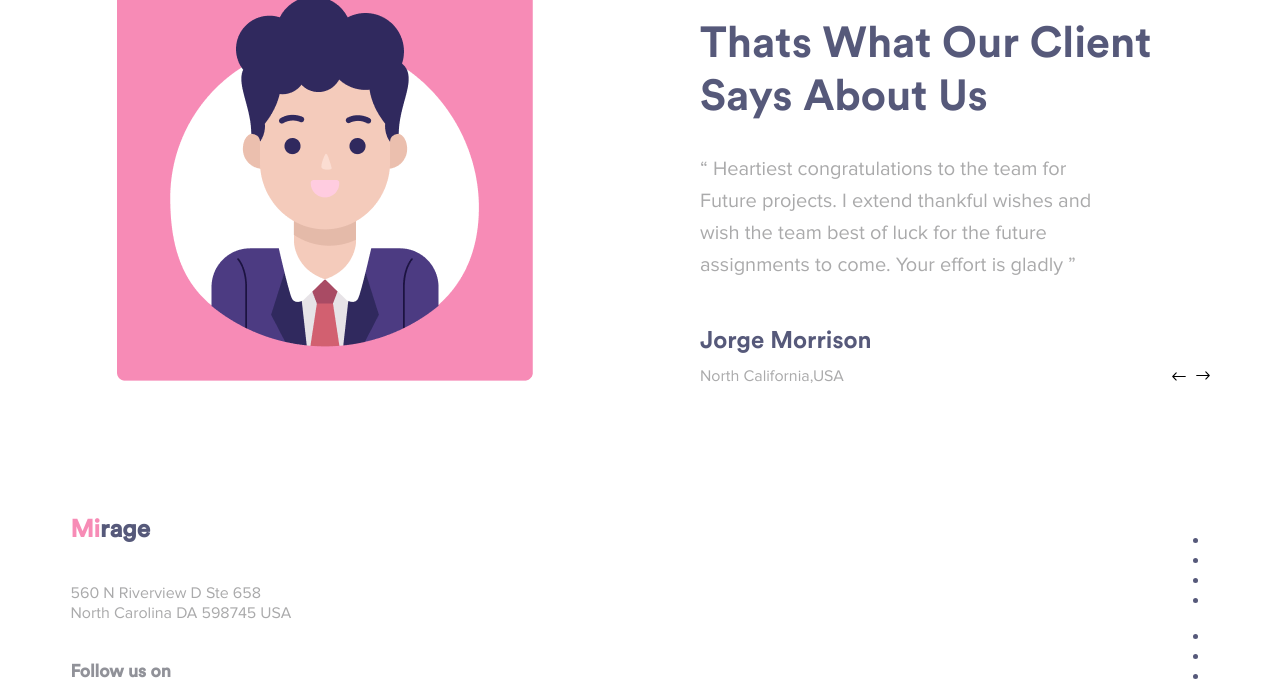
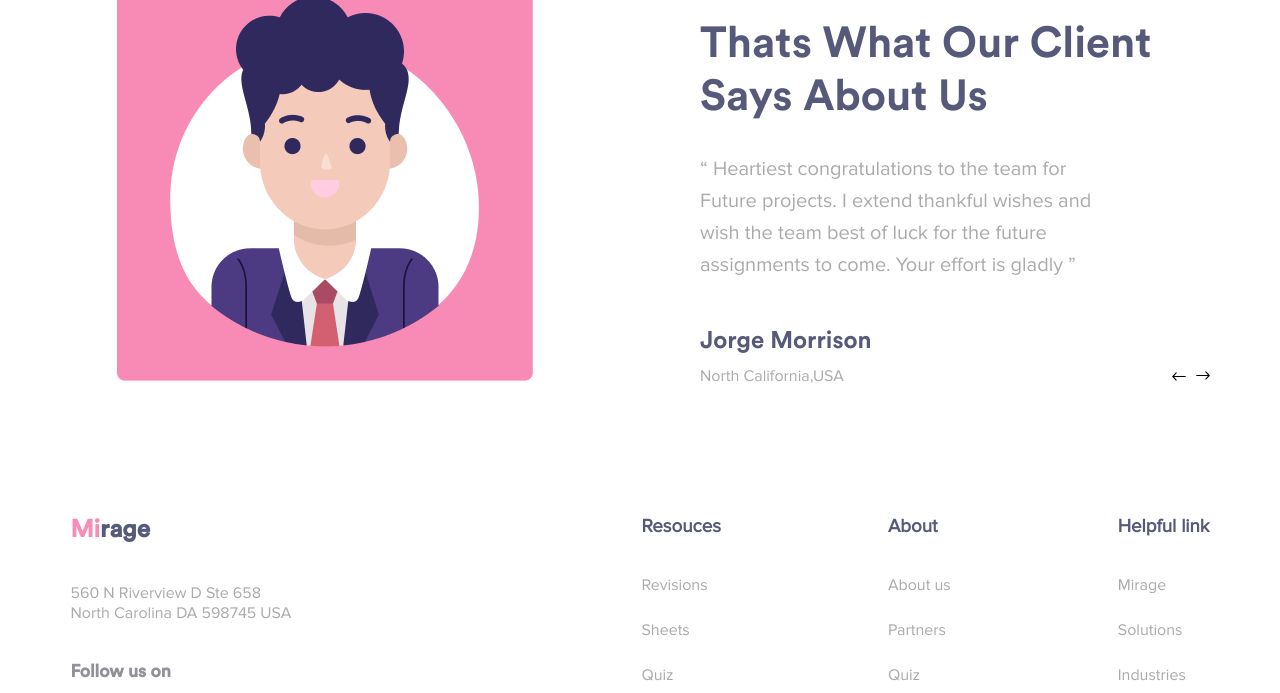
Before and after one commit to sadlyOs/Examination, a plain HTML site: page index.html in a window 1280 px wide. Shown: the part 2308-3001 px from the top of the page. Drawn offline with Linux system fonts and the light colour scheme.

Commit message:
finishing footer__right

```diff
--- a/index.html
+++ b/index.html
@@ -285,27 +285,36 @@
                     <div class="footer__right">
                         <nav class="footer__container-menu">
                             <div class="footer__menu">
-                                <ul>
-                                    <li></li>
-                                    <li></li>
-                                    <li></li>
-                                    <li></li>
+                                <div class="menu-text">
+                                    <h3><span class="circ-mid"></span>Resouces</h3>
+                                </div>
+                                <ul class="footer__menu-list">
+                                    <li><a class="gray" href="#">Revisions</a></li>
+                                    <li><a class="gray" href="#">Sheets</a></li>
+                                    <li><a class="gray" href="#">Quiz</a></li>
+                                    <li><a class="gray" href="#">Drill</a></li>
                                 </ul>
                             </div>
                             <div class="footer__menu">
-                                <ul>
-                                    <li></li>
-                                    <li></li>
-                                    <li></li>
-                                    <li></li>
+                                <div class="menu-text">
+                                    <h3><span class="circ-mid"></span>About</h3>
+                                </div>
+                                <ul class="footer__menu-list">
+                                    <li><a href="#" class="gray">About us</a></li>
+                                    <li><a href="#" class="gray">Partners</a></li>
+                                    <li><a href="#" class="gray">Quiz</a></li>
+                                    <li><a href="#" class="gray">Drill</a></li>
                                 </ul>
                             </div>
                             <div class="footer__menu">
-                                <ul>
-                                    <li></li>
-                                    <li></li>
-                                    <li></li>
-                                    <li></li>
+                                <div class="menu-text">
+                                    <h3><span class="circ-mid"></span>Helpful link</h3>
+                                </div>
+                                <ul class="footer__menu-list">
+                                    <li><a href="#" class="gray">Mirage</a></li>
+                                    <li><a href="#" class="gray">Solutions</a></li>
+                                    <li><a href="#" class="gray">Industries</a></li>
+                                    <li><a href="#" class="gray">Services</a></li>
                                 </ul>
                             </div>
                         </nav>
--- a/style.css
+++ b/style.css
@@ -366,6 +366,28 @@ h1, h2, h3, h4, h5, h6, p {
     display: block;
 }
 
+.footer__container-menu {
+    display: flex;
+    gap: 167px;
+}
+.footer__menu-list {
+    margin: 0;
+    padding: 0;
+    list-style-type: none;
+    margin-top: 37px;
+    display: flex;
+    flex-direction: column;
+    gap: 25px;
+}
+
+.footer__menu-list a {
+    text-decoration: none;
+    transition: .3s;
+}
+.footer__menu-list a:hover {
+    color: var(--dark-grey);
+}
+
 @media screen and (max-width: 992px) {
     .container {
         max-width: 720px;
```
